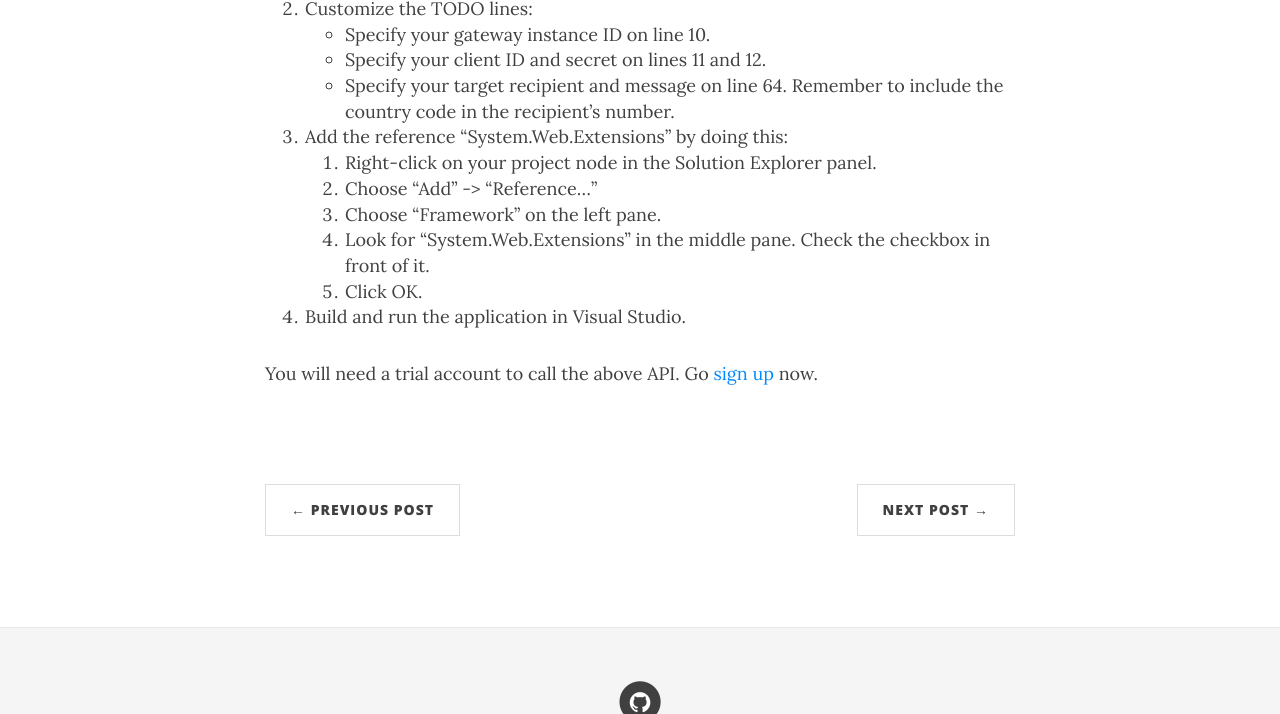
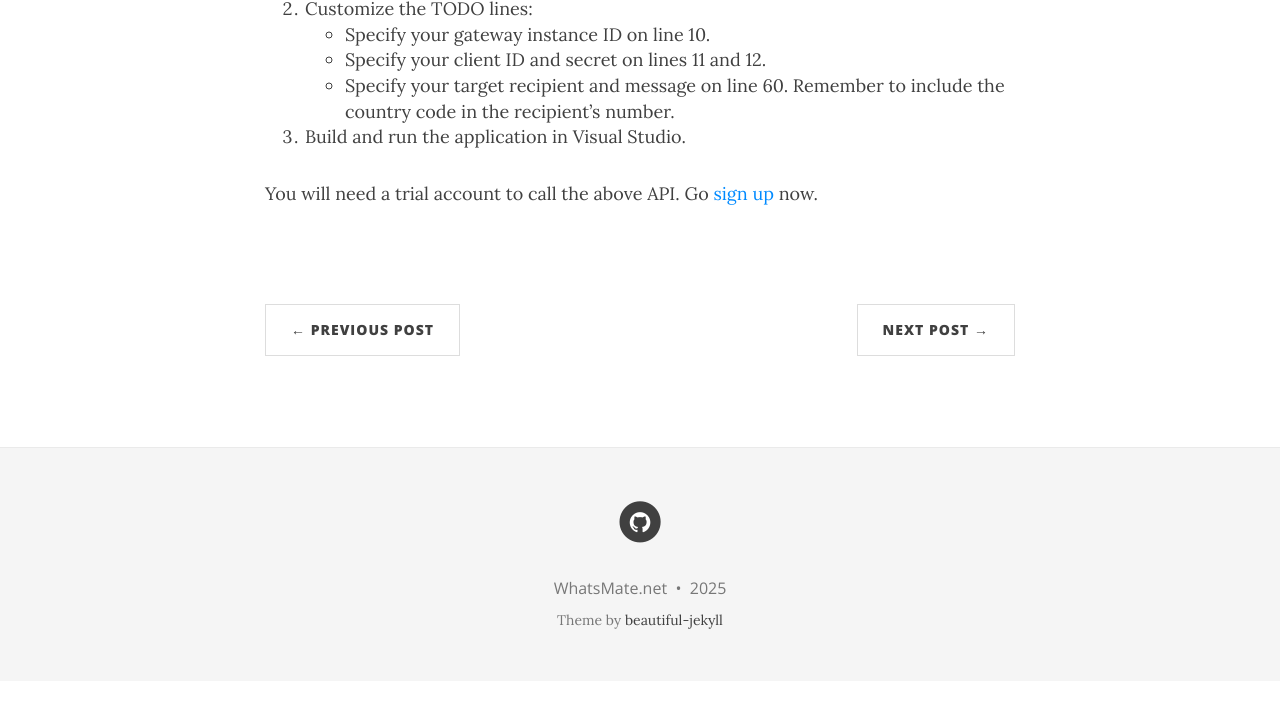
Before and after one commit to whatsmate/whatsmate.github.io, a Jekyll site: the page built from _posts/2022-06-16-send-telegram-message-vb.md, in a window 1280 px wide and 900 px high, scrolled down 1043 px, cut to the strip 186-900 px from the top of the window. Built offline with Jekyll 4.4.1, drawn with Linux system fonts in a browser that asks for light colours; nearby versions of some CDN libraries; after the commit the page ends 1910 px from its top, so only the background shows below that; some of the changed text lies outside the part shown.

Commit message:
Update instructions for sending Telegram messages from VB.NET

```diff
--- a/_posts/2022-06-16-send-telegram-message-vb.md
+++ b/_posts/2022-06-16-send-telegram-message-vb.md
@@ -20,14 +20,8 @@
 2. Customize the TODO lines:
    * Specify your gateway instance ID on line 10.
    * Specify your client ID and secret on lines 11 and 12.
-   * Specify your target recipient and message on line 64. Remember to include the country code in the recipient's number.
-3. Add the reference "System.Web.Extensions" by doing this:
-   1. Right-click on your project node in the Solution Explorer panel.
-   2. Choose "Add" -> "Reference..."
-   3. Choose "Framework" on the left pane.
-   4. Look for "System.Web.Extensions" in the middle pane. Check the checkbox in front of it.
-   5. Click OK.
-4. Build and run the application in Visual Studio.
+   * Specify your target recipient and message on line 60. Remember to include the country code in the recipient's number.
+3. Build and run the application in Visual Studio.
 
 
 You will need a trial account to call the above API. Go [sign up](https://www.whatsmate.net/telegram-gateway-api.html) now.
```
Also changed, not shown: other parts of _posts/2022-06-16-send-telegram-message-vb.md (+1 -1 lines).
